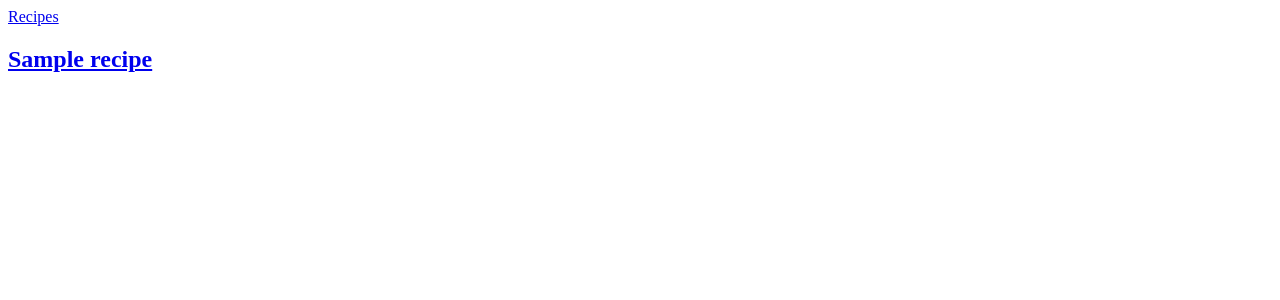
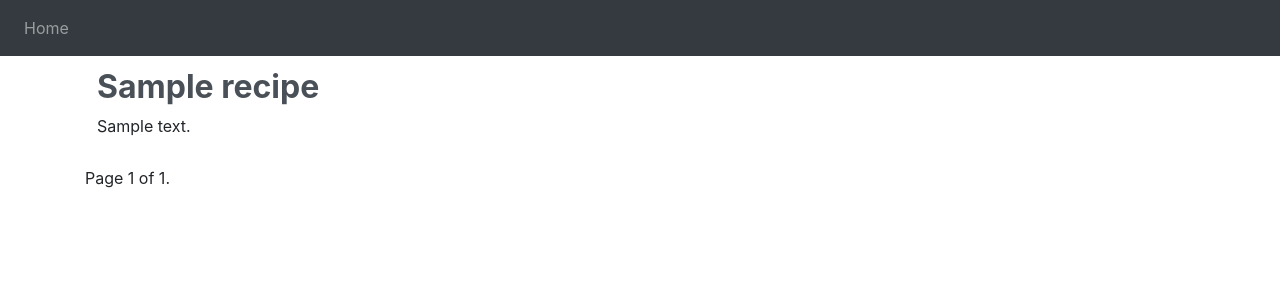
Before and after one commit to cookly-PiTE/cookly, a Django app: template templates/recipes/recipe_list.html in a window 1280 px wide. Shown: the top 300 px of the page. Run offline with Django 3.2, Linux system fonts and the light colour scheme; the template is opened without the code that fills it: most values are stand-ins (such as "Sample title", 1, 10 or a date in 2020).

Commit message:
added pagination and bootstrap

```diff
--- a/recipes/views.py
+++ b/recipes/views.py
@@ -6,7 +6,7 @@ from .models import Recipe
 
 class RecipeListView(ListView):
     model = Recipe
-    # paginate_by = 40
+    paginate_by = 20
     context_object_name = 'recipe_list'
     template_name = "recipes/recipe_list.html"
 
--- a/templates/_base.html
+++ b/templates/_base.html
@@ -2,13 +2,32 @@
 <html>
 <head>
     <meta charset="utf-8">
+    <meta name="viewport" content="width=device-width, initial-scale=1, shrink-to-fit=no">
+
+    <link rel="stylesheet" href="https://cdn.jsdelivr.net/npm/bootstrap@4.5.3/dist/css/bootstrap.min.css" integrity="sha384-TX8t27EcRE3e/ihU7zmQxVncDAy5uIKz4rEkgIXeMed4M0jlfIDPvg6uqKI2xXr2" crossorigin="anonymous">
+
     <title>{% block title %}Cookly{% endblock title %}</title>
 </head>
 <body>
-<a class="p-2 text-dark" href="{% url 'recipe_list' %}">Recipes</a>
-    <div class="container">
+<nav class="navbar navbar-expand-lg navbar-dark bg-dark">
+  <button class="navbar-toggler" type="button" data-toggle="collapse" data-target="#navbarNavAltMarkup" aria-controls="navbarNavAltMarkup" aria-expanded="false" aria-label="Toggle navigation">
+    <span class="navbar-toggler-icon"></span>
+  </button>
+  <div class="collapse navbar-collapse" id="navbarNavAltMarkup">
+    <div class="navbar-nav">
+      <a class="nav-item nav-link" href="{% url 'recipe_list' %}">Home</a>
+    </div>
+  </div>
+</nav>
+
+    <div class="container" >
         {% block content %}
         {% endblock content %}
     </div>
+
+<script src="https://code.jquery.com/jquery-3.5.1.slim.min.js" integrity="sha384-DfXdz2htPH0lsSSs5nCTpuj/zy4C+OGpamoFVy38MVBnE+IbbVYUew+OrCXaRkfj" crossorigin="anonymous"></script>
+<script src="https://cdn.jsdelivr.net/npm/popper.js@1.16.1/dist/umd/popper.min.js" integrity="sha384-9/reFTGAW83EW2RDu2S0VKaIzap3H66lZH81PoYlFhbGU+6BZp6G7niu735Sk7lN" crossorigin="anonymous"></script>
+<script src="https://cdn.jsdelivr.net/npm/bootstrap@4.5.3/dist/js/bootstrap.min.js" integrity="sha384-w1Q4orYjBQndcko6MimVbzY0tgp4pWB4lZ7lr30WKz0vr/aWKhXdBNmNb5D92v7s" crossorigin="anonymous"></script>
+
 </body>
 </html>
--- a/templates/recipes/recipe_list.html
+++ b/templates/recipes/recipe_list.html
@@ -1,9 +1,32 @@
 {% extends '_base.html' %}
-{% block title %}Recipes{% endblock title %}
 {% block content %}
     {% for recipe in recipe_list %}
-    <div>
-        <h2><a href="{{ recipe.get_absolute_url }}">{{ recipe }}</a></h2>
-    </div>
+        <article class="media content-section p-2">
+            <div class="media-body p-1">
+                <h2><a href="{{ recipe.get_absolute_url }}" class="font-weight-bold list-group-item-action">{{ recipe }}</a></h2>
+                <p class="article-content"> {{ recipe.description }}</p>
+            </div>
+       </article>
+
     {% endfor %}
+
+    <div class="pagination ">
+    <span class="step-links">
+        {% if page_obj.has_previous %}
+            <a class="btn" id="btn-pagination"  href="?page={{ page_obj.previous_page_number }}">
+            <b>Previous</b>
+            </a>
+        {% endif %}
+
+        <span class="current">
+            Page {{ page_obj.number }} of {{ page_obj.paginator.num_pages }}.
+        </span>
+
+        {% if page_obj.has_next %}
+           <a class="btn" id="btn-pagination"  href="?page={{ page_obj.next_page_number }}">
+          <b>Next</b>
+           </a>
+        {% endif %}
+    </span>
+</div>
 {% endblock content %}
```
Also changed, not shown: templates/recipes/recipe_detail.html (+7 -3 lines).
